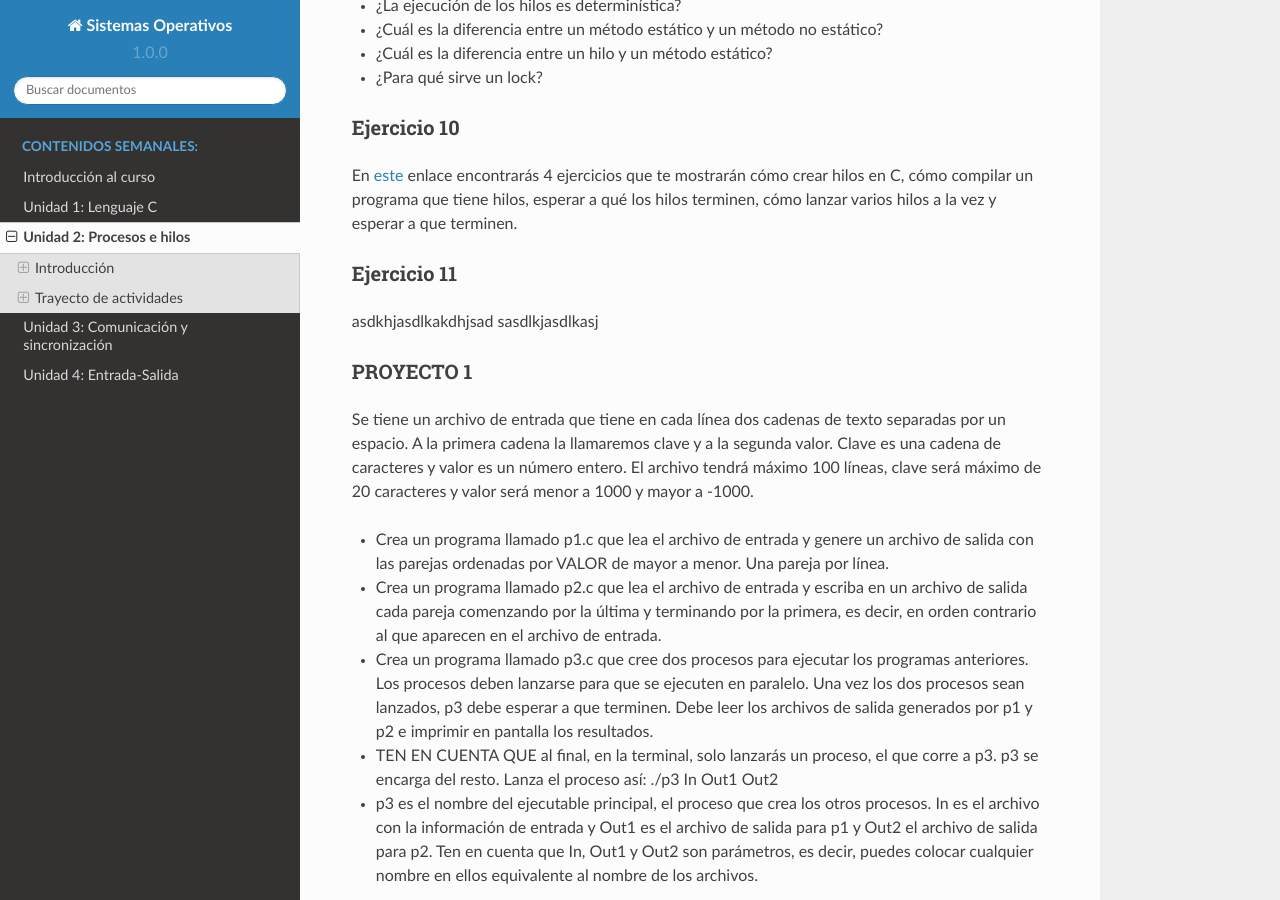
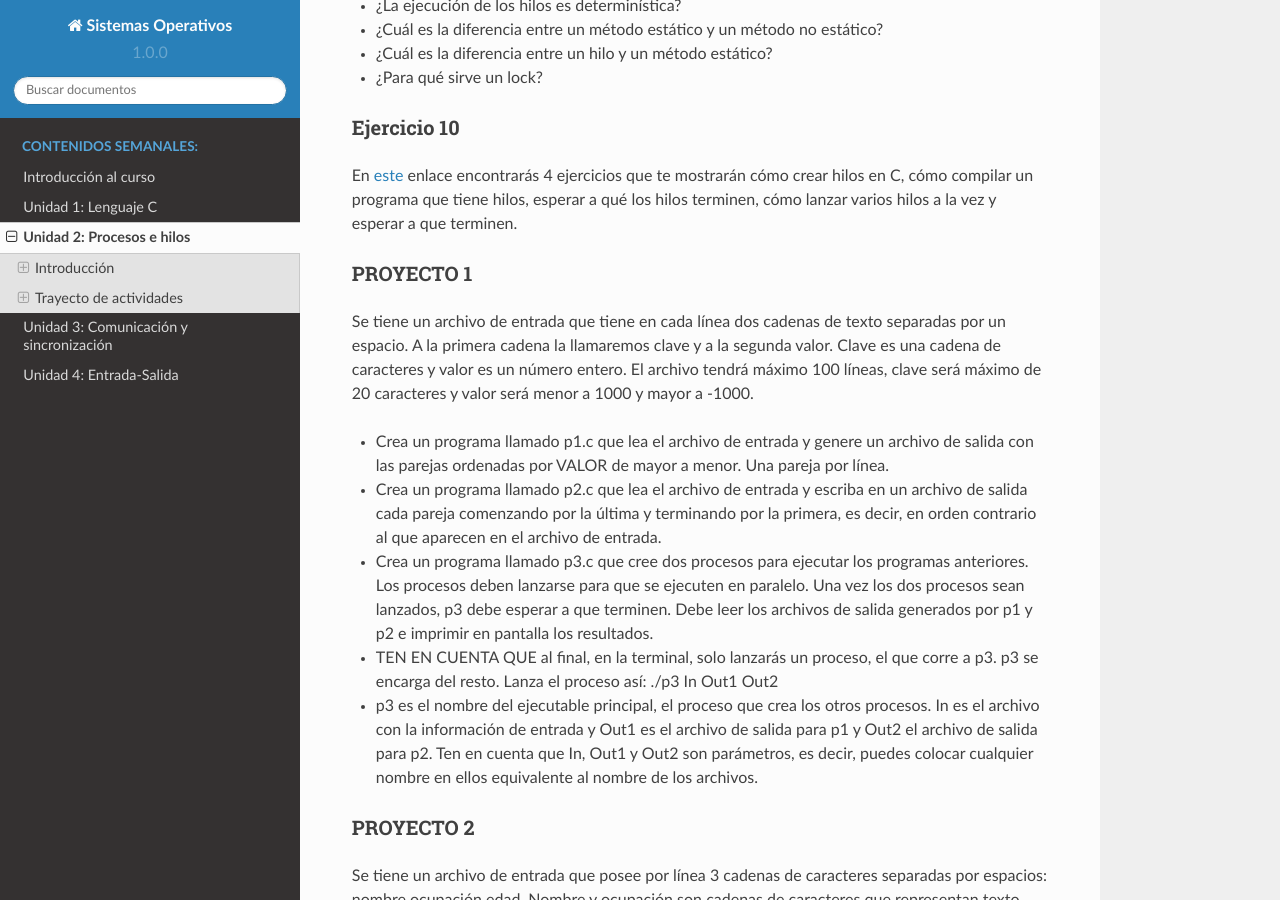
Before and after one commit to juanferfranco/sistemasoperativos, a Sphinx documentation site: the page built from docs/_unidad2/unidad2.rst, in a window 1280 px wide and 900 px high, scrolled down 5026 px. Built offline with Sphinx 7.4.7 and the Read the Docs theme 2.0.0, drawn with Linux system fonts in a browser that asks for light colours.

Commit message:
remove ex 11

```diff
--- a/docs/_unidad2/unidad2.rst
+++ b/docs/_unidad2/unidad2.rst
@@ -278,12 +278,6 @@ enlace encontrarás 4 ejercicios que te mostrarán cómo crear hilos en C, cómo
 un programa que tiene hilos, esperar a qué los hilos terminen, cómo lanzar varios hilos
 a la vez y esperar a que terminen.
 
-Ejercicio 11
-^^^^^^^^^^^^^^^
-asdkhjasdlkakdhjsad
-sasdlkjasdlkasj
-
-
 
 PROYECTO 1
 ^^^^^^^^^^^^
```
